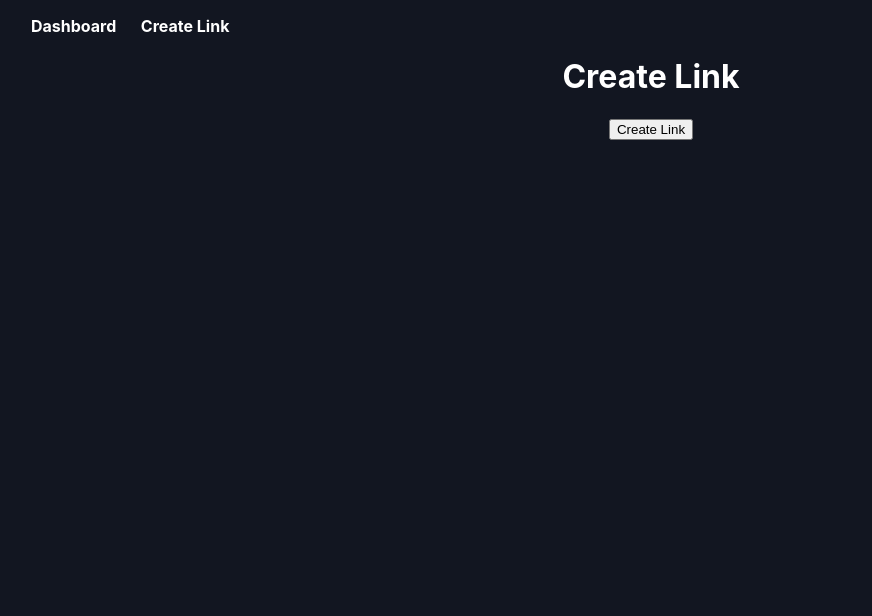
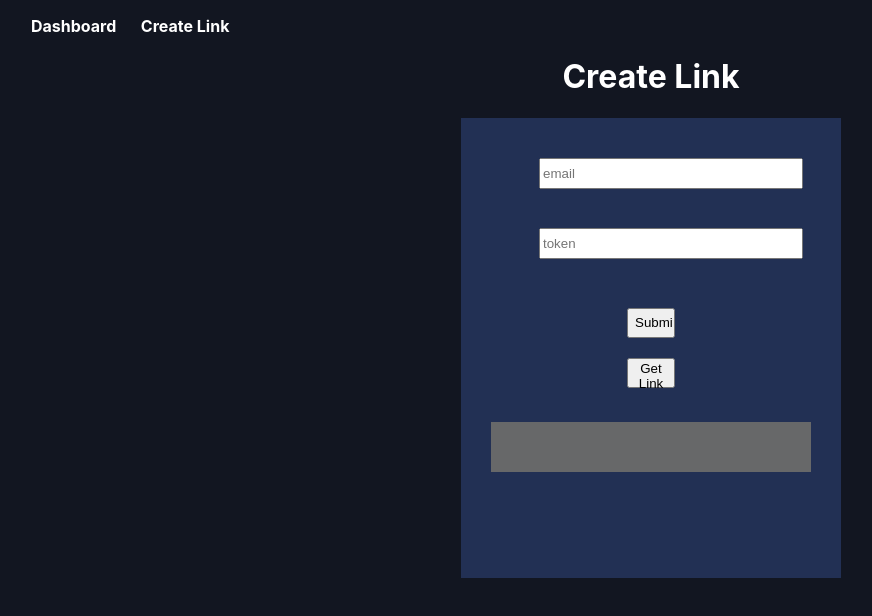
Before and after one commit to shahnad/devchoice, a React (Create React App) app: page /createLink in a window 1280 px wide. Shown: the top 616 px of the page, without its empty margins (5-877 px from the left). Built offline with nearby package versions, Linux system fonts and the light colour scheme.

Commit message:
Pushed Dashboard changes, db changes, added a linktoken table,save dat

```diff
--- a/package.json
+++ b/package.json
@@ -8,10 +8,13 @@
     "@testing-library/user-event": "^12.8.3",
     "axios": "^0.21.1",
     "cors": "^2.8.5",
+    "mysql2": "^2.2.5",
     "react": "^17.0.2",
     "react-dom": "^17.0.2",
+    "react-hook-form": "^7.4.2",
     "react-router-dom": "^5.2.0",
     "react-scripts": "4.0.3",
+    "sequelize": "^5.21.9",
     "web-vitals": "^1.1.1"
   },
   "proxy": "http://localhost:8000",
--- a/src/App.js
+++ b/src/App.js
@@ -4,6 +4,7 @@ import "./cssmodules/createLink.css";
 import { BrowserRouter as Router, Switch, Route, Link } from 'react-router-dom';
 import Dashboard from "./components/dashboard";
 import CreateLink from "./components/createLink";
+import Nominate from "./components/nominate";
 
 function App() {
   return (
@@ -16,6 +17,7 @@ function App() {
           <Switch>
               <Route exact path='/' component={Dashboard} />
               <Route exact path='/createLink' component={CreateLink} />
+              <Route exact path='/nominate' component={Nominate} />
           </Switch>
         </div>
       </Router>
--- a/src/components/createLink.js
+++ b/src/components/createLink.js
@@ -1,4 +1,5 @@
 import React, { useRef, useEffect, useState } from "react";
+import { useForm } from 'react-hook-form';
 import Axios from "axios";
 
 const formFields = [
@@ -6,12 +7,50 @@ const formFields = [
     ["email", "nominee email"],
     ["description", "reason for nomination"],
     ["nominatedby", "nominated by"]
-  ];
-const CreateLink = () =>{
-  const [isFormCreated, setIsFormCreated] = useState(false);
-  const onClickEnableForm = () => setIsFormCreated(true);
+];
+const CreateLink = () => {
+    const [isFormCreated, setIsFormCreated] = useState(false);
+    const onClickEnableForm = () => setIsFormCreated(true);
+    const [email, setEmail] = useState("");
+    const [token, setToken] = useState("");
+    const [tokenUrl, setTokenUrl] = useState("");
+    const { handleSubmit, register, formState: { errors } } = useForm();
 
-    return(
+    const onSubmit = () => {
+        const fetchData = async () => {
+            try {
+                localStorage.setItem("userEmail", email);
+                const res = await Axios.post('http://localhost:8000/service/createlink', { email, token});
+                if (res.data) {
+                    console.log("Link token created:" + res.data);
+                }
+            } catch (e) {
+                console.log(e);
+            }
+        }
+        fetchData();
+    }
+
+    const validateLink = () =>{
+        const fetchData = async () => {
+            try {
+                const email = localStorage.getItem("userEmail");
+                const res = await Axios.post('http://localhost:8000/service/validatelink', { params: { email} });
+                if (res.data) {
+                    const validToken = res.data[0].token;
+                    console.log("Get token :" + res.data[0].token);
+                    const nominationUrl = 'http://localhost:3000/nominate/'+validToken;
+                    setTokenUrl(nominationUrl);
+                }
+            } catch (e) {
+                console.log(e);
+            }
+        }
+        fetchData();
+    }
+
+    return (
+        /*
         <div className="App">
             <h1>Create Link</h1>
             {isFormCreated && (
@@ -35,8 +74,54 @@ const CreateLink = () =>{
                 <input value="Create Link" type="button" onClick={onClickEnableForm} />
             )}
         </div>
+        */
+        <div className="App">
+            <h1>Create Link</h1>
+            <form onSubmit={handleSubmit(onSubmit)} className="linkForm inputForm">
+                <div className="inputField" >
+                    <input name="email"
+                    placeholder="email"
+                    type="text"
+                    value={email}
+                    {...register('email',{
+                        required: "Email is required",
+                        pattern: {
+                          value: /^[A-Z0-9._%+-]+@[A-Z0-9.-]+\.[A-Z]{2,4}$/i,
+                          message: "Invalid email address"
+                        }
+                      })}
+                    onChange={(e) => setEmail(e.target.value)}
+                    />
+                    <span className="loginErrorTextFormat">{errors.email && <p>{errors.email.message}</p>}</span>
+                </div>
+                <div className="inputField" >
+                    <input placeholder="token"
+                    name="token"
+                    type="text"
+                    value={token}
+                    {...register('token',{
+                        required: "Token is required"
+                      })}
+                    onChange={(e) => setToken(e.target.value)}
+                    />
+                    <span className="loginErrorTextFormat">{errors.token && <p>Input is not valid</p>}</span>
+                </div>
+                <span className="getlinkbutton">
+                    <input type="submit"/>
+                </span><br></br>
+                <span className="getlinkbutton">
+                    <button type="button" onClick={validateLink}>Get Link</button>
+                </span>
+                {
+                    <div className="linkdetails nominationlink">
+                        {tokenUrl}
+                    </div>
+                }
+            </form>
+
+        </div>
+
     )
-
 }
 
 export default CreateLink
--- /dev/null
+++ b/src/components/nominate.js
@@ -0,0 +1,37 @@
+import React, { useRef, useEffect, useState } from "react";
+import { useForm } from 'react-hook-form';
+import Axios from "axios";
+
+const formFields = [
+    ["Name of Nominee", "nominate someone"],
+    ["email", "nominee email"],
+    ["description", "reason for nomination"],
+    ["nominatedby", "nominated by"]
+];
+const Nominate = () => {
+    return (
+        <div>
+            <h1>Nominate</h1>
+            <form className="linkForm inputForm">
+                    {formFields.map(([name, value]) => {
+                        return (
+                        <div className="inputField" key={name}>
+                            {
+                            name === "description" ? (
+                                <textarea  placeholder={value} name={name} />
+                            ) : (
+                                <input placeholder={value} name={name} type="text" />
+                            ) }
+                        </div>
+                        );
+                    })}
+                    <span className="nominatebutton">
+                    <input type="submit" />
+                    </span>
+
+                </form>
+        </div>
+    )
+}
+
+export default Nominate
--- a/src/cssmodules/createLink.css
+++ b/src/cssmodules/createLink.css
@@ -15,11 +15,49 @@
 .inputField input{
     width : 80%;
     height: 25px;
-    margin: 10px 0px 10px 0px;
+    margin: 10px 0px 10px 40px;
 }
 
 .inputField textarea{
     width : 80%;
     height: 70px;
-    margin: 0px 0px 30px 0px;
+    margin: 0px 0px 30px 40px !important;
 }
+.loginErrorTextFormat{
+    color: rgb(187, 27, 152);
+    padding-bottom: 10px;
+}
+
+input {
+  margin: 25px 0px 0px 0px;
+}
+
+.getlinkbutton{
+    width : 15%;
+    height: 30px;
+}
+
+.getlinkbutton input{
+    width : 15%;
+    height: 30px;
+    margin: 20px 0px 0px 0px;
+}
+.nominatebutton input {
+    width : 15%;
+    height: 30px;
+    margin: 20px 0px 0px 180px;
+}
+
+.getlinkbutton button{
+    width : 15%;
+    height: 30px;
+    margin: 20px 0px 0px 0px;
+}
+
+.linkdetails {
+    width : 100%;
+    height: 50px;
+    margin: 30px 0px 0px 0px ;
+    background-color: rgb(103, 104, 105);
+    color: rgb(234, 234, 250);
+}
```
Also changed, not shown: src/server.js (+82 -5 lines), src/server/models/linktoken.js (added, +32 -0 lines), 1 other file (tests, documents, lock files or other folders).
